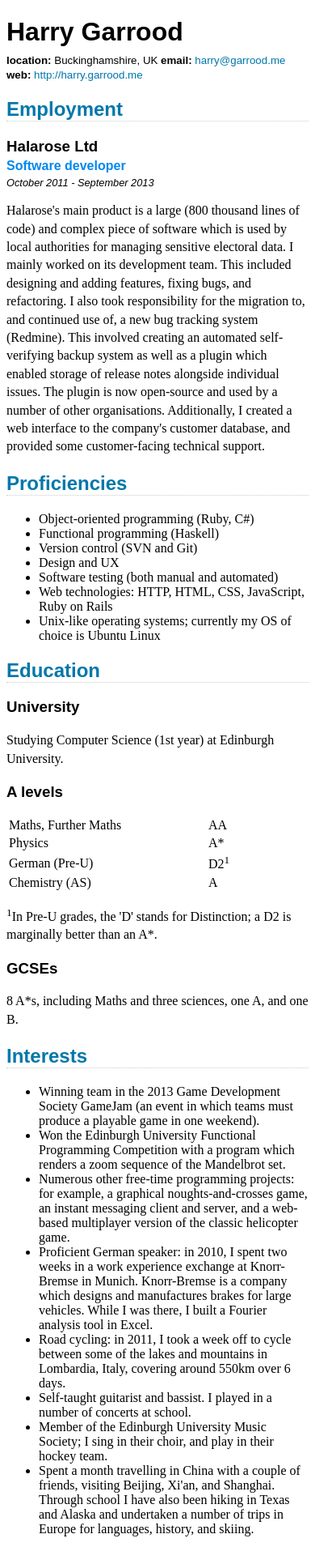
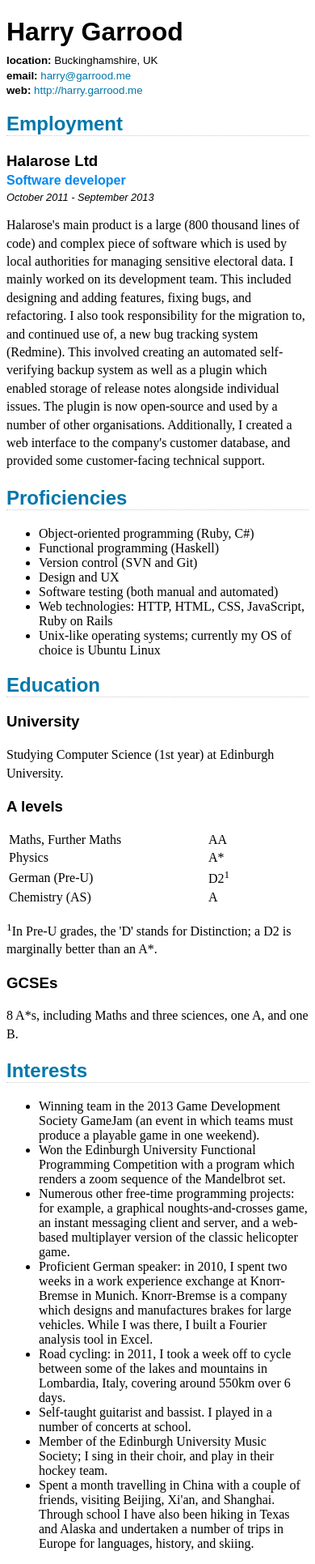
Before and after one commit to hdgarrood/hdgarrood.github.io, a Jekyll site: the page cv/index.html, which Jekyll copies as it is, in a window 390 px wide. Shown: the whole page at 81% size. Built offline with Jekyll 4.4.1, drawn with Linux system fonts in a browser that asks for light colours.

Commit message:
Attempt 3 for mobile CSS

```diff
--- a/cv/index.html
+++ b/cv/index.html
@@ -3,6 +3,7 @@
   <head>
     <meta charset='utf-8'>
     <meta content='Harry Garrood' name='author'>
+    <meta content='width=device-width; initial-scale=1.0, maximum-scale=1.0; user-scalable=0;' name='viewport'>
     <title>Harry Garrood: CV</title>
     <link href='style.css' rel='stylesheet' type='text/css'>
   </head>
--- a/cv/style.css
+++ b/cv/style.css
@@ -43,7 +43,7 @@
   }
 }
 
-@media handheld {
+@media handheld, (max-width: 639px) {
   .container {
     width: 100%;
   }
```
Also changed, not shown: 1 other file.
